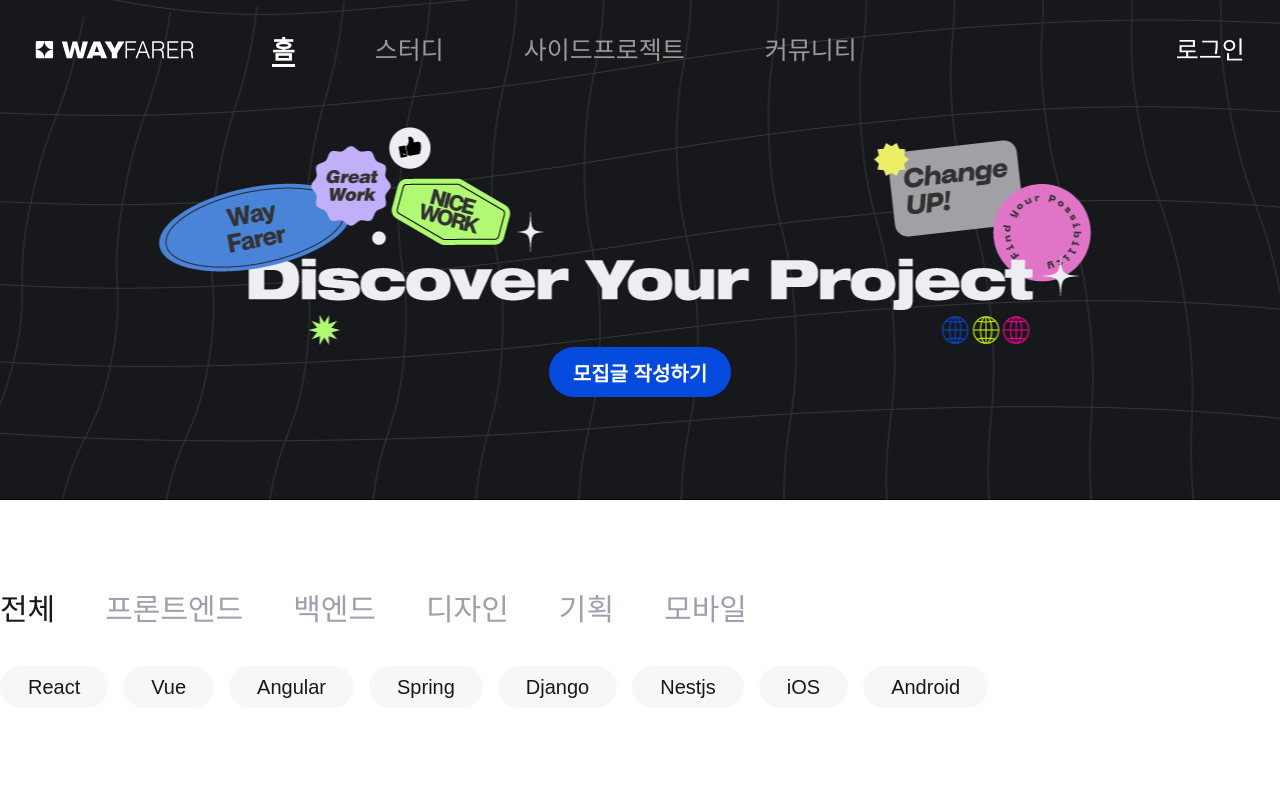
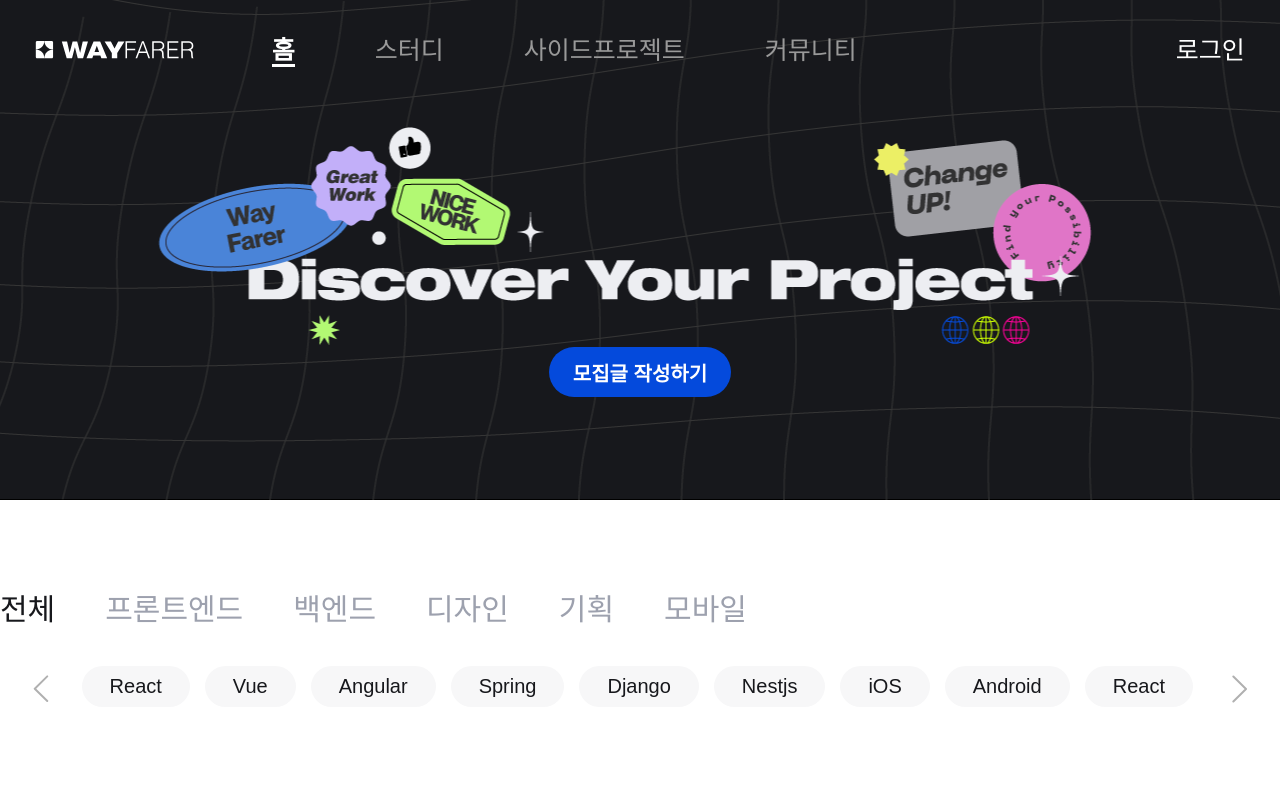
Before and after one commit to ProjectCoco/wayfarer-frontend, a Next.js app: page /project in a window 1280 px wide. Shown: the top 800 px of the page. Built offline with nearby package versions, Linux system fonts and the light colour scheme; a web font is replaced by a local one.

Commit message:
feat: TechStackFilter component 캐러셀 기능 추가

```diff
--- a/components/pages/Project/TechStackFilter.tsx
+++ b/components/pages/Project/TechStackFilter.tsx
@@ -1,11 +1,21 @@
-import React, { useEffect, useState } from "react";
+import React, { useEffect, useRef, useState } from "react";
 import styled from "styled-components";
 import { FilterMenuType, TabTechStacks } from "../../../utils/Filter";
+import Slider from "react-slick";
+import "slick-carousel/slick/slick.css";
+import "slick-carousel/slick/slick-theme.css";
+import PrevArrowButton from "../Home/PrevArrowButton";
+import NextArrowButton from "../Home/NextArrowButton";
+import FilterTag from "../../common/FilterTag/FilterTag";
 
 const TechStackFilter = ({ occupation }: { occupation: FilterMenuType }) => {
   const [techStackList, setTechStackList] = useState<any>(
     TabTechStacks[occupation]
   );
+  const slideRef = useRef<Slider>(null);
+
+  const handlePrevButtonClick = () => slideRef.current?.slickPrev();
+  const handleNextButtonClick = () => slideRef.current?.slickNext();
 
   const handleTechStackClick = (stackName: string) => {
     setTechStackList((prev: any) => {
@@ -20,17 +30,26 @@ const TechStackFilter = ({ occupation }: { occupation: FilterMenuType }) => {
     setTechStackList(TabTechStacks[occupation]);
   }, [occupation]);
 
+  const settings = {
+    slidesToShow: 1,
+    slidesToScroll: 1,
+    variableWidth: true,
+    prevArrow: <PrevArrowButton onClick={handlePrevButtonClick} />,
+    nextArrow: <NextArrowButton onClick={handleNextButtonClick} />,
+  };
+
   return (
     <TechStackFilterContainer>
+      <TagsContainer ref={slideRef} {...settings}>
         {Object.keys(techStackList).map((stack) => (
-        <Tag
+          <FilterTag
+            text={stack}
             key={stack}
             className={techStackList[stack] ? "selected" : ""}
             onClick={() => handleTechStackClick(stack)}
-        >
-          {stack}
-        </Tag>
+          />
         ))}
+      </TagsContainer>
     </TechStackFilterContainer>
   );
 };
@@ -40,6 +59,7 @@ export default TechStackFilter;
 const TechStackFilterContainer = styled.div`
   width: 1280px;
   display: flex;
+  justify-content: center;
   gap: 15px;
   margin-top: 45px;
   margin-bottom: 68px;
@@ -50,15 +70,24 @@ const TechStackFilterContainer = styled.div`
   }
 `;
 
-const Tag = styled.div`
+const TagsContainer = styled(Slider)`
+  width: 1117px;
+
+  .slick-track {
     display: flex;
-  justify-content: center;
-  align-items: center;
-  padding: 0 28px;
-  height: 42px;
-  background-color: ${(props) => props.theme.colors.gray100};
-  color: ${(props) => props.theme.colors.Cosmic_black};
-  font-size: 20px;
-  border-radius: 100px;
+    gap: 15px;
+  }
+
+  > svg {
+    top: 8.5px;
     cursor: pointer;
+  }
+
+  > .prev {
+    left: -49px;
+  }
+
+  > .next {
+    right: -49px;
+  }
 `;
```
Lines whose indentation alone changed are shown as unchanged.
